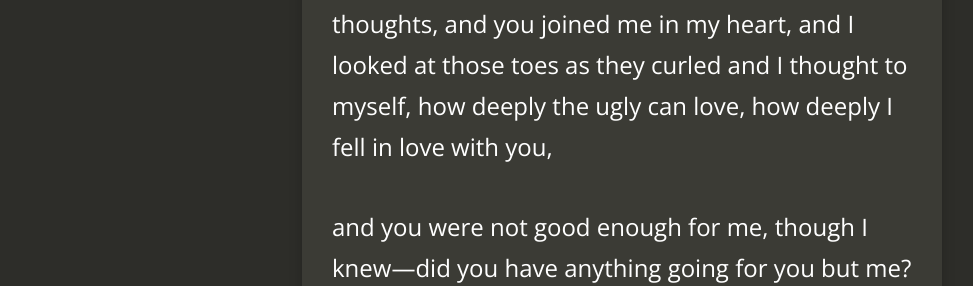
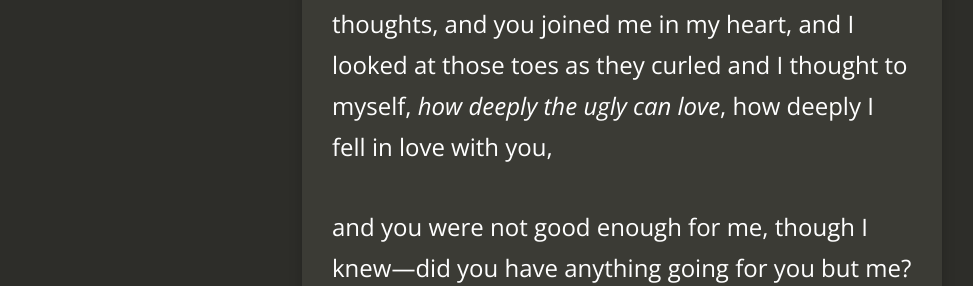
Before and after one commit to jacobtomlinson/carte-noire, a Jekyll site: the page built from _posts/2020-11-04-attrition-collapse.md, in a window 1280 px wide and 1400 px high, scrolled down 14196 px. Shown: the part 742-1028 px from the top of the window, without its empty margins (18-991 px from the left). Built offline with Jekyll 4.4.1, drawn with Linux system fonts in a browser that asks for light colours; nearby versions of some CDN libraries; comment, search, counter and statistics services are not loaded; some of the changed text lies outside the part shown.

Commit message:
Add italicized formatting to attrition collapse

```diff
--- a/_posts/2020-11-04-attrition-collapse.md
+++ b/_posts/2020-11-04-attrition-collapse.md
@@ -50,7 +50,7 @@
 As we got older, I had lost that patience, and I had seen all the parts of you, and maybe that is how love is, where the chase and the escalation are magical, but then you get to some plateau where you can see everything and nothing at the same time, some clearing where you can breathe freely but alone—I realize: I would not like to breathe freely but to breathe with my heart in my hands, to stutter and to question, then fall back into you, because I would kill for those moments of vulnerability again, I would kill us if we could start over, I would kill us to start over so things may go as they should.
 
 <br>
-And when we went back to the theater, I had felt something, some vision of us running and holding hands near the ticket booth, and I would walk around and look behind and it would disappear, and all that would be left was you, holding your tickets and smiling your plain and beautiful smile, as if to say, what are you looking at? or what did we do to deserve this? Who are we, Cathy? What have we become?
+And when we went back to the theater, I had felt something, some vision of us running and holding hands near the ticket booth, and I would walk around and look behind and it would disappear, and all that would be left was you, holding your tickets and smiling your plain and beautiful smile, as if to say, *what are you looking at?* or *what did we do to deserve this? Who are we,* Cathy? What have we become?
 
 And that smile brought me to our summers, where we would drive past the woods and the highway, and we would sit on the roof of my car and love each other, and you’d look at me with tears in your eyes, make these noises I hoped no one could hear—how I miss that fear, my love, how I miss that sensation where my stomach was churning and sweat collected on my forehead, because now I feel nothing but love for you, and love with no gimmicks is love in its decline; I feel its decline, Cathy. I feel its decline.
 
@@ -118,7 +118,7 @@
 
 I remember how they looked when we first fell in love.
 
-eyes shut, or blinking slowly, lips curled like your toes were, yes your toes were on that rainy evening after the In-N-Out closed, and we had to run home because we didn’t want to wait for the bus—was it your home or mine?—was it your choice or mine?—yes I remember those toes, you had just put nail polish on them, it was green, or light pink with smileys on them, and I was never a foot man, I found them disgusting did I? but I kissed them and I made my way up your legs until I looked up and your eyes were melting from your skull, and your lips were laden with saliva, and I joined you in your thoughts, and you joined me in my heart, and I looked at those toes as they curled and I thought to myself, how deeply the ugly can love, how deeply I fell in love with you,
+eyes shut, or blinking slowly, lips curled like your toes were, yes your toes were on that rainy evening after the In-N-Out closed, and we had to run home because we didn’t want to wait for the bus—was it your home or mine?—was it your choice or mine?—yes I remember those toes, you had just put nail polish on them, it was green, or light pink with smileys on them, and I was never a foot man, I found them disgusting did I? but I kissed them and I made my way up your legs until I looked up and your eyes were melting from your skull, and your lips were laden with saliva, and I joined you in your thoughts, and you joined me in my heart, and I looked at those toes as they curled and I thought to myself, *how deeply the ugly can love*, how deeply I fell in love with you,
 
 and you were not good enough for me, though I knew—did you have anything going for you but me? would your life have fallen apart if I left you?
 
```
